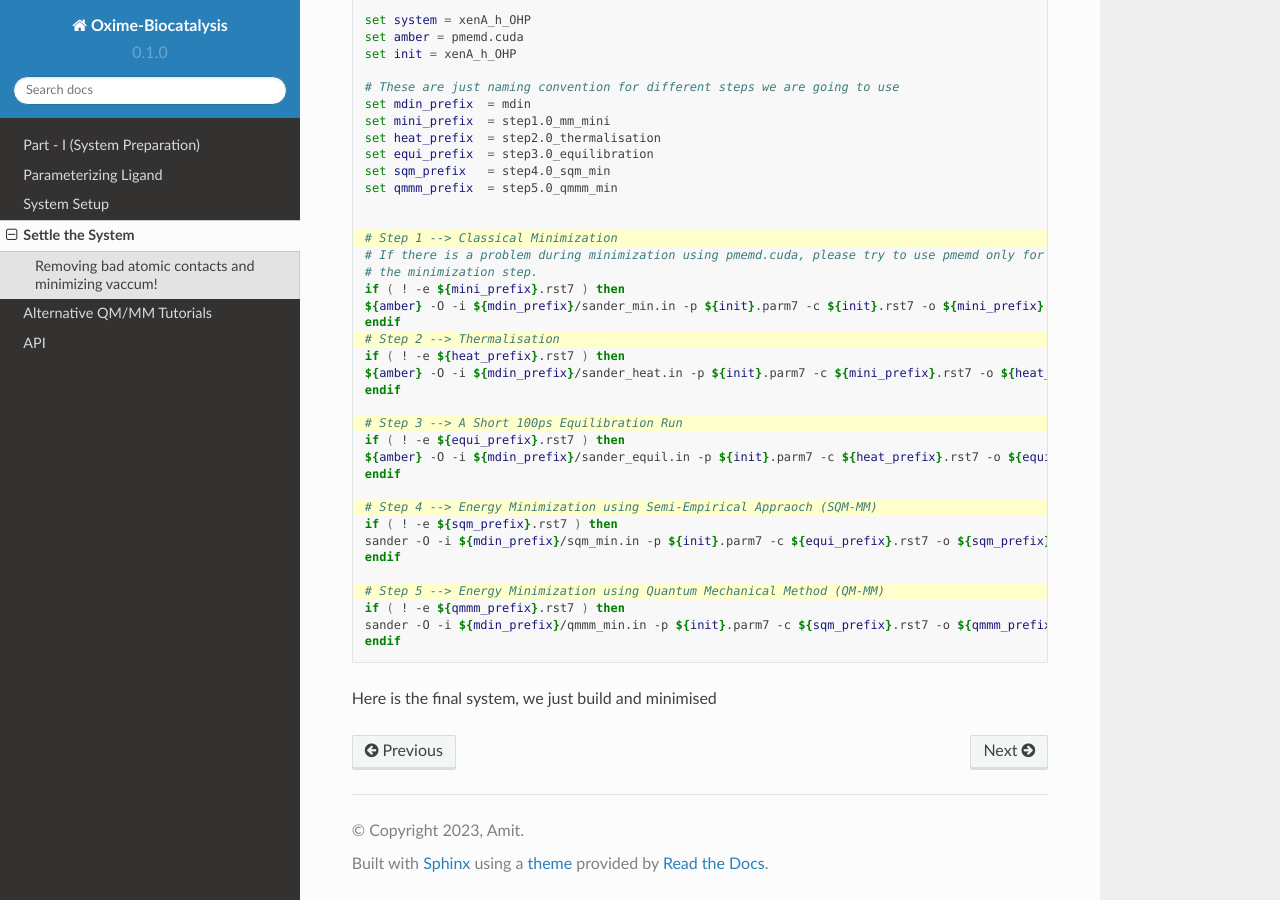
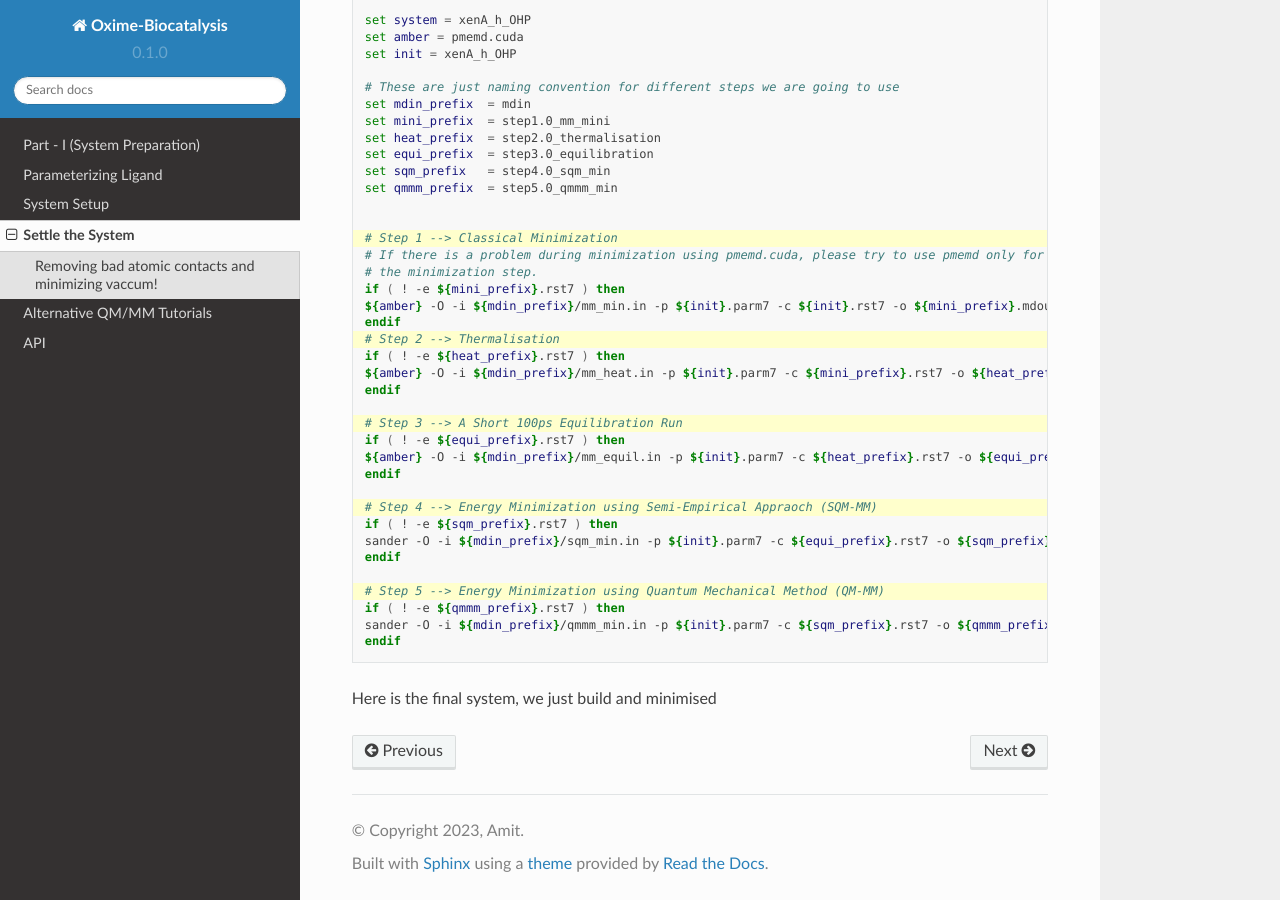
Before and after one commit to hopanoid/Enzyme-Reaction-Dynamics-Tutorial, a Sphinx documentation site: the page built from docs/source/4-settle_system.rst, in a window 1280 px wide and 900 px high, scrolled down 4539 px. Built offline with Sphinx 7.4.7 and the Read the Docs theme 2.0.0, drawn with Linux system fonts in a browser that asks for light colours.

Commit message:
amber mdin files renamed

```diff
--- a/docs/source/4-settle_system.rst
+++ b/docs/source/4-settle_system.rst
@@ -205,16 +205,16 @@ We have used a script to automtise the above steps. If you are following these s
         # If there is a problem during minimization using pmemd.cuda, please try to use pmemd only for
         # the minimization step.
         if ( ! -e ${mini_prefix}.rst7 ) then
-        ${amber} -O -i ${mdin_prefix}/sander_min.in -p ${init}.parm7 -c ${init}.rst7 -o ${mini_prefix}.mdout -r ${mini_prefix}.rst7 -inf ${mini_prefix}.mdinfo -ref ${init}.rst7
+        ${amber} -O -i ${mdin_prefix}/mm_min.in -p ${init}.parm7 -c ${init}.rst7 -o ${mini_prefix}.mdout -r ${mini_prefix}.rst7 -inf ${mini_prefix}.mdinfo -ref ${init}.rst7
         endif
         # Step 2 --> Thermalisation
         if ( ! -e ${heat_prefix}.rst7 ) then
-        ${amber} -O -i ${mdin_prefix}/sander_heat.in -p ${init}.parm7 -c ${mini_prefix}.rst7 -o ${heat_prefix}.mdout -r ${heat_prefix}.rst7 -inf ${heat_prefix}.mdinfo -ref ${mini_prefix}.rst7 -x ${heat_prefix}.nc
+        ${amber} -O -i ${mdin_prefix}/mm_heat.in -p ${init}.parm7 -c ${mini_prefix}.rst7 -o ${heat_prefix}.mdout -r ${heat_prefix}.rst7 -inf ${heat_prefix}.mdinfo -ref ${mini_prefix}.rst7 -x ${heat_prefix}.nc
         endif
 
         # Step 3 --> A Short 100ps Equilibration Run
         if ( ! -e ${equi_prefix}.rst7 ) then
-        ${amber} -O -i ${mdin_prefix}/sander_equil.in -p ${init}.parm7 -c ${heat_prefix}.rst7 -o ${equi_prefix}.mdout -r ${equi_prefix}.rst7 -inf ${equi_prefix}.mdinfo -ref ${heat_prefix}.rst7 -x ${equi_prefix}.nc
+        ${amber} -O -i ${mdin_prefix}/mm_equil.in -p ${init}.parm7 -c ${heat_prefix}.rst7 -o ${equi_prefix}.mdout -r ${equi_prefix}.rst7 -inf ${equi_prefix}.mdinfo -ref ${heat_prefix}.rst7 -x ${equi_prefix}.nc
         endif
 
         # Step 4 --> Energy Minimization using Semi-Empirical Appraoch (SQM-MM)
```
Also changed, not shown: 6 other files.
